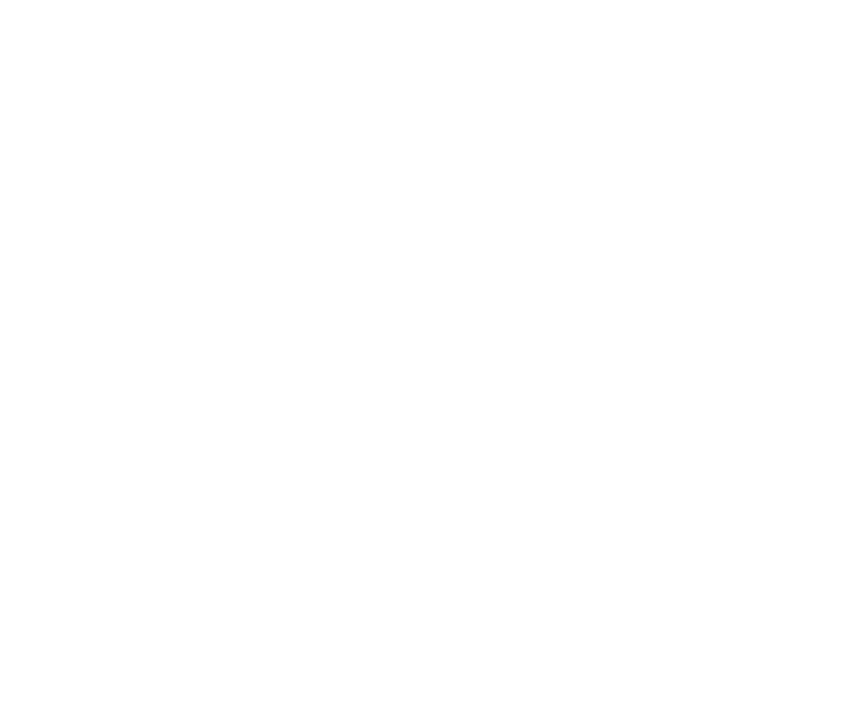
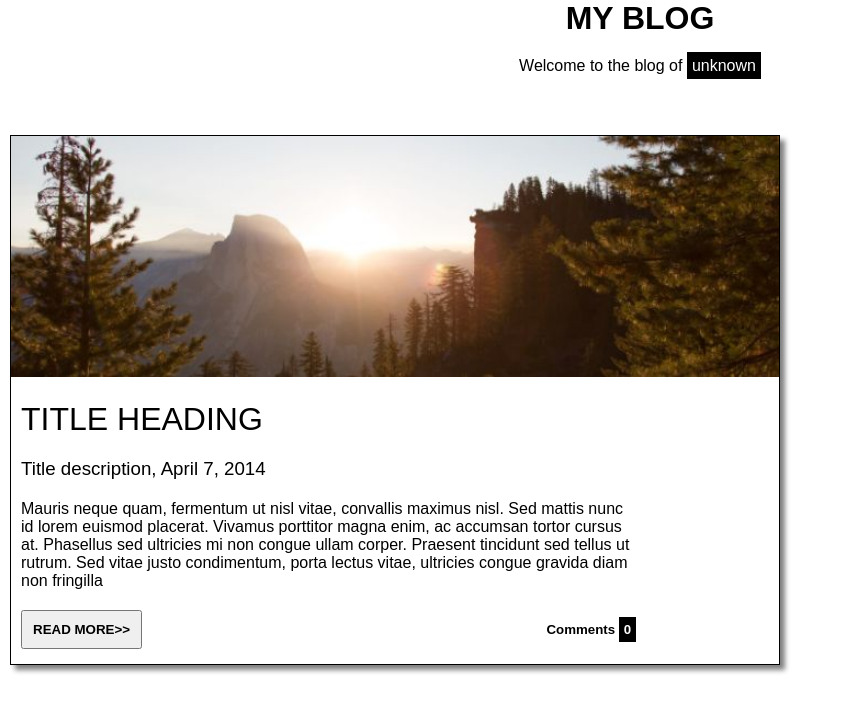
Before and after one commit to Zuhurshoh/Home-work-15, a plain HTML site: page index.html in a window 1280 px wide. Shown: the whole page, without its empty margins (0-841 px from the left). Drawn offline with Linux system fonts and the light colour scheme.

Commit message:
box1 div1

```diff
--- a/index.html
+++ b/index.html
@@ -1,12 +1,32 @@
-<!DOCTYPE html>
+<!doctype html>
 <html lang="en">
-<head>
-    <meta charset="UTF-8">
-    <meta name="viewport" content="width=device-width, initial-scale=1.0">
+  <head>
+    <meta charset="UTF-8" />
+    <meta name="viewport" content="width=device-width, initial-scale=1.0" />
     <title>Document</title>
-    <link rel="stylesheet" href="./style.css">
-</head>
-<body>
+    <link rel="stylesheet" href="./style.css" />
+  </head>
+  <body>
+    <h1 class="h1">MY BLOG</h1>
+    <p class="p1">Welcome to the blog of <span class="sp">unknown</span></p>
 
-</body>
+    <div class="box1">
+      <div class="div1">
+        <img src="./woods.jpg" alt="" />
+        <h1>TITLE HEADING</h1>
+        <h3>Title description, April 7, 2014</h3>
+        <p>
+          Mauris neque quam, fermentum ut nisl vitae, convallis maximus nisl.
+          Sed mattis nunc id lorem euismod placerat. Vivamus porttitor magna
+          enim, ac accumsan tortor cursus at. Phasellus sed ultricies mi non
+          congue ullam corper. Praesent tincidunt sed tellus ut rutrum. Sed
+          vitae justo condimentum, porta lectus vitae, ultricies congue gravida
+          diam non fringilla
+        </p>
+        <button>READ MORE>></button>
+        <h5>Comments <span class="sp1">0</span></h5>
+      </div>
+
+    </div>
+  </body>
 </html>
--- a/style.css
+++ b/style.css
@@ -0,0 +1,66 @@
+*{
+
+    margin: 0px;
+    font-family: Arial, Helvetica, sans-serif;
+
+}
+.h1{
+    text-align: center;
+    font-weight: 600;
+    padding-bottom: 20px;
+}
+.p1{
+    text-align: center;
+   font-weight: 300;
+   padding-bottom: 50px;
+
+}
+.sp{
+    background-color: black;
+    color: white;
+    padding: 5px;
+}
+.div1{
+    width: 60%;
+    margin: 10px;
+    box-shadow: 5px 5px 5px grey;
+
+    border: 1px solid black;
+
+}
+.div1 h1{
+    padding: 20px 10px;
+    font-weight: 400;
+    width: 100%;
+}
+.div1 h3{
+    padding-bottom: 20px;
+    font-weight: 400;
+    padding-left: 10px;
+
+}
+.div1 p{
+    font-weight: 100;
+    padding-left: 10px;
+
+    padding-bottom: 20px;
+    width: 80%;
+}
+.div1 button{
+    margin-left: 10px;
+    margin-bottom: 15px;
+    padding: 10px;
+    font-weight: 700;
+}
+.div1 h5{
+    display: inline;
+    padding-left: 400px;
+}
+.div1 img{
+    width: 100%;
+}
+.sp1{
+    background-color: black;
+    color: white;
+    padding: 5px;
+}
```
Also changed, not shown: woods.jpg (added).
